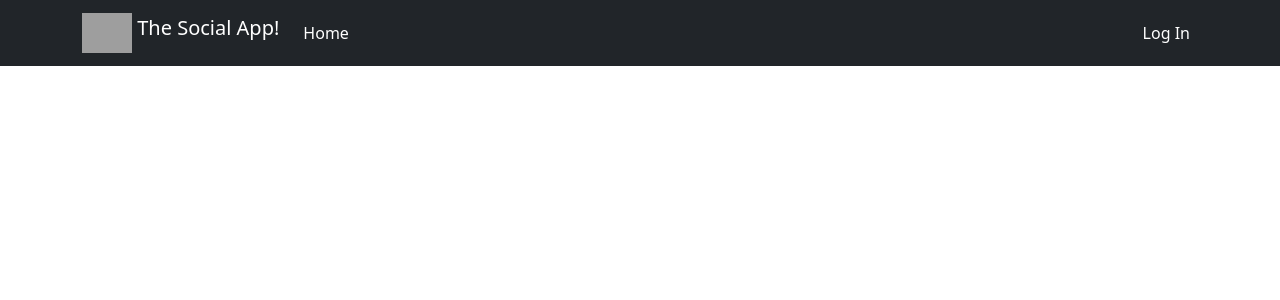
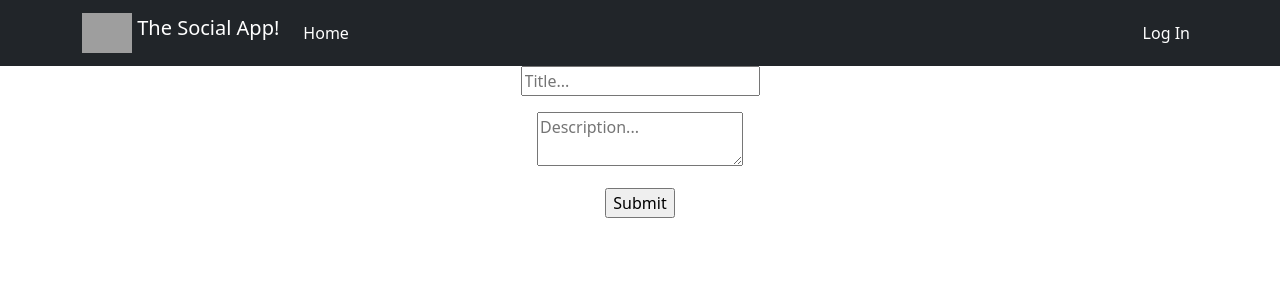
Before and after one commit to mateuscondefeitosa/Little_REACT-FIREBASE_Project, a React (Create React App) app: page /createpost in a window 1280 px wide. Shown: the top 300 px of the page. Built offline with nearby package versions, Linux system fonts and the light colour scheme; no server answers; grey boxes are pictures that could not be loaded.

Commit message:
post form

```diff
--- a/src/pages/create-post/create-form.tsx
+++ b/src/pages/create-post/create-form.tsx
@@ -1,3 +1,35 @@
+import { useForm } from 'react-hook-form';
+import * as yup from 'yup';
+import { yupResolver } from '@hookform/resolvers/yup'
+
+
+interface CreateFormData {
+    title: string;
+    description: string;
+}
+
 export const CreateForm = () => {
-    return <form></form>
+    const schema = yup.object().shape({
+        title: yup.string().required("You must add a Title."),
+        description: yup.string().required("You must add a Description."),
+    });
+
+    const { register, handleSubmit, formState: {errors} } = useForm<CreateFormData>({
+        resolver: yupResolver(schema),
+    })
+
+    const onCreatePost = (data: CreateFormData) => {
+        console.log(data)
+
+    };
+
+    return (
+        <form onSubmit={handleSubmit(onCreatePost)}>
+            <input placeholder='Title...' {...register("title")}/>
+            <p style={{color: "red"}}>{errors.title?.message}</p>
+            <textarea placeholder='Description...' {...register("description")}/>
+            <p style={{color: "red"}}>{errors.description?.message}</p>
+            <input type="submit"/>
+        </form>
+    )
 }
```
